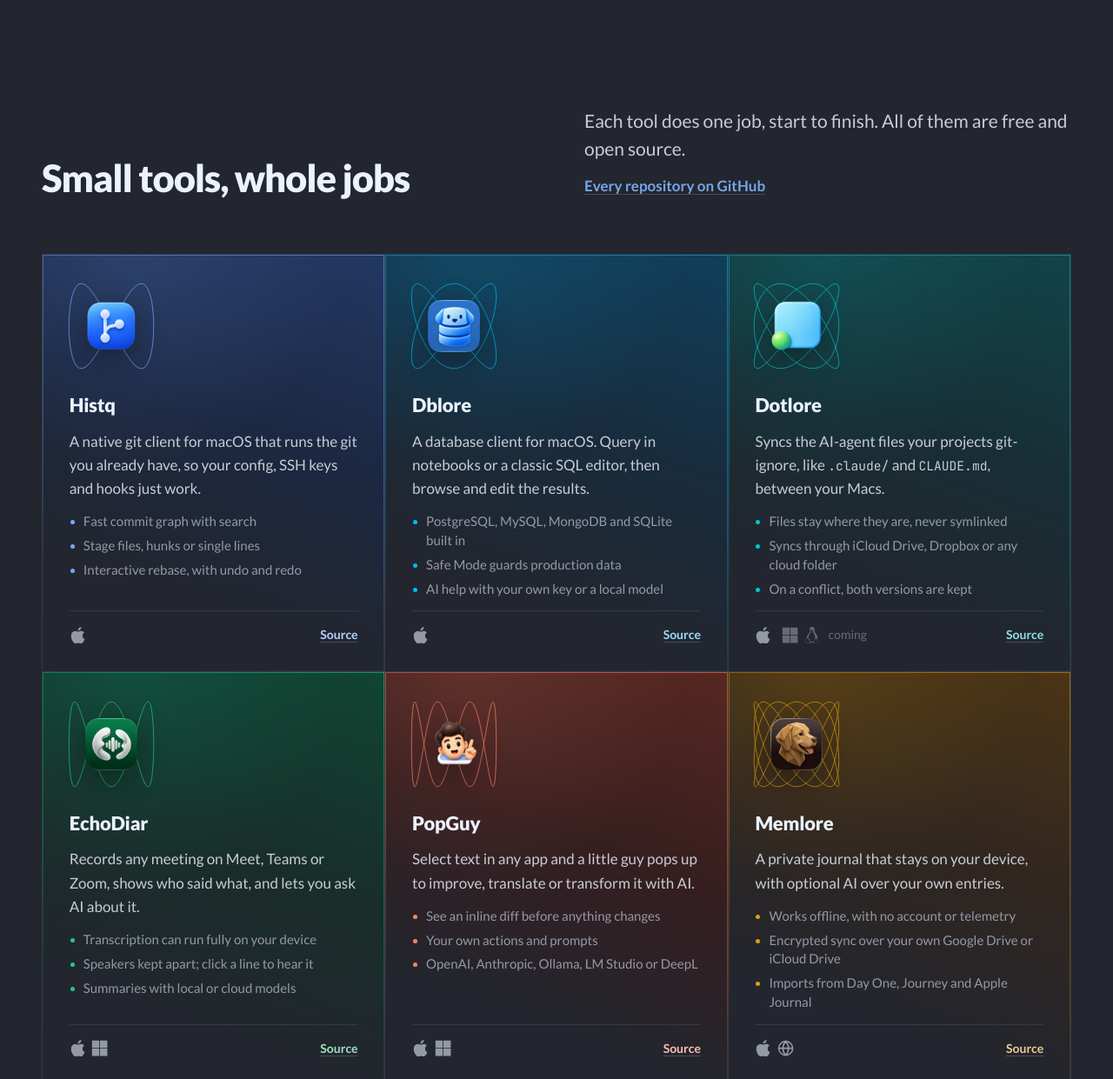
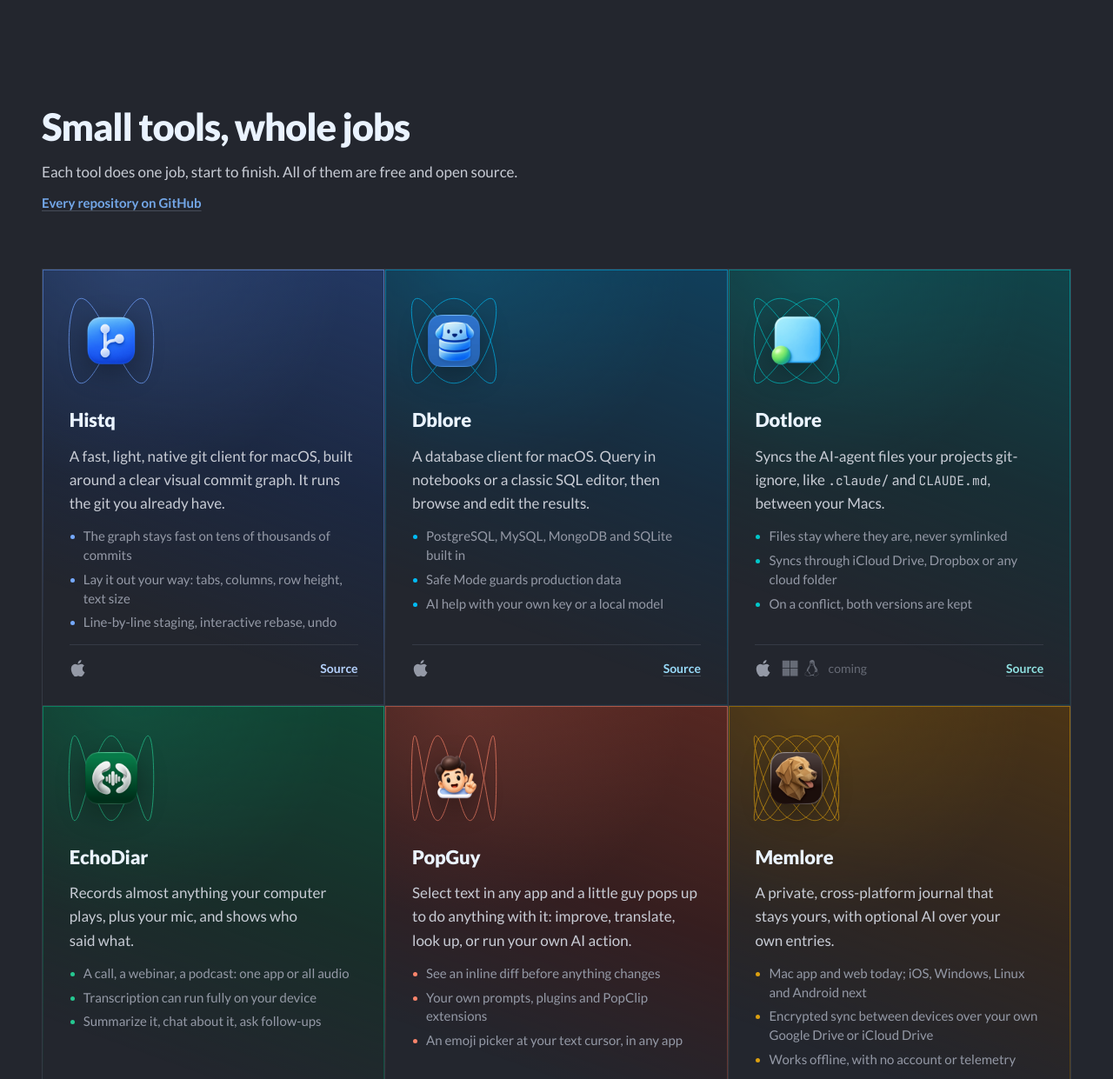
Before and after one commit to Coprimal/coprimal.dev, a plain HTML site: page index.html in a window 1280 px wide. Shown: the part 800-2041 px from the top of the page at 87% size. Drawn offline with Linux system fonts and the light colour scheme.

Commit message:
feat(tools): put the section intro under its title and rewrite four tool blurbs

```diff
--- a/index.html
+++ b/index.html
@@ -171,8 +171,8 @@
           <li class="tool" style="--h: 262">
             <div class="tool__mark"><svg class="tool__orbit" viewBox="0 0 200 200" data-orbit="1:2" aria-hidden="true"></svg><img src="assets/projects/histq-icon.png" width="160" height="160" alt="" loading="lazy"></div>
             <h3><a class="tool__name" href="https://histq.coprimal.dev" target="_blank" rel="noopener">Histq</a></h3>
-            <p class="tool__does">A native git client for macOS that runs the git you already have, so your config, SSH keys and hooks just work.</p>
-            <ul class="tool__points"><li>Fast commit graph with search</li><li>Stage files, hunks or single lines</li><li>Interactive rebase, with undo and redo</li></ul>
+            <p class="tool__does">A fast, light, native git client for macOS, built around a clear visual commit graph. It runs the git you already have.</p>
+            <ul class="tool__points"><li>The graph stays fast on tens of thousands of commits</li><li>Lay it out your way: tabs, columns, row height, text size</li><li>Line-by-line staging, interactive rebase, undo</li></ul>
             <p class="tool__foot"><span class="os"><svg role="img" aria-label="macOS"><title>macOS</title><use href="#os-mac"/></svg></span><a class="tool__more" href="https://github.com/Coprimal/Histq" target="_blank" rel="noopener">Source</a></p>
           </li>
           <li class="tool" style="--h: 229">
@@ -192,22 +192,22 @@
           <li class="tool" style="--h: 164">
             <div class="tool__mark"><svg class="tool__orbit" viewBox="0 0 200 200" data-orbit="1:3" aria-hidden="true"></svg><img src="assets/projects/echodiar-icon.png" width="160" height="160" alt="" loading="lazy"></div>
             <h3><a class="tool__name" href="https://echodiar.coprimal.dev" target="_blank" rel="noopener">EchoDiar</a></h3>
-            <p class="tool__does">Records any meeting on Meet, Teams or Zoom, shows who said what, and lets you ask AI about it.</p>
-            <ul class="tool__points"><li>Transcription can run fully on your device</li><li>Speakers kept apart; click a line to hear it</li><li>Summaries with local or cloud models</li></ul>
+            <p class="tool__does">Records almost anything your computer plays, plus your mic, and shows who said what.</p>
+            <ul class="tool__points"><li>A call, a webinar, a podcast: one app or all audio</li><li>Transcription can run fully on your device</li><li>Summarize it, chat about it, ask follow-ups</li></ul>
             <p class="tool__foot"><span class="os"><svg role="img" aria-label="macOS"><title>macOS</title><use href="#os-mac"/></svg><svg role="img" aria-label="Windows"><title>Windows</title><use href="#os-windows"/></svg></span><a class="tool__more" href="https://github.com/Coprimal/EchoDiar" target="_blank" rel="noopener">Source</a></p>
           </li>
           <li class="tool" style="--h: 33">
             <div class="tool__mark"><svg class="tool__orbit" viewBox="0 0 200 200" data-orbit="1:4" aria-hidden="true"></svg><img src="assets/projects/popguy-icon.png" width="160" height="160" alt="" loading="lazy"></div>
             <h3><a class="tool__name" href="https://popguy.coprimal.dev" target="_blank" rel="noopener">PopGuy</a></h3>
-            <p class="tool__does">Select text in any app and a little guy pops up to improve, translate or transform it with AI.</p>
-            <ul class="tool__points"><li>See an inline diff before anything changes</li><li>Your own actions and prompts</li><li>OpenAI, Anthropic, Ollama, LM Studio or DeepL</li></ul>
+            <p class="tool__does">Select text in any app and a little guy pops up to do anything with it: improve, translate, look up, or run your own AI action.</p>
+            <ul class="tool__points"><li>See an inline diff before anything changes</li><li>Your own prompts, plugins and PopClip extensions</li><li>An emoji picker at your text cursor, in any app</li></ul>
             <p class="tool__foot"><span class="os"><svg role="img" aria-label="macOS"><title>macOS</title><use href="#os-mac"/></svg><svg role="img" aria-label="Windows"><title>Windows</title><use href="#os-windows"/></svg></span><a class="tool__more" href="https://github.com/Coprimal/PopGuy" target="_blank" rel="noopener">Source</a></p>
           </li>
           <li class="tool" style="--h: 81">
             <div class="tool__mark"><svg class="tool__orbit" viewBox="0 0 200 200" data-orbit="4:7" aria-hidden="true"></svg><img src="assets/projects/memlore-icon.png" width="160" height="160" alt="" loading="lazy"></div>
             <h3><a class="tool__name" href="https://memlore.app" target="_blank" rel="noopener">Memlore</a></h3>
-            <p class="tool__does">A private journal that stays on your device, with optional AI over your own entries.</p>
-            <ul class="tool__points"><li>Works offline, with no account or telemetry</li><li>Encrypted sync over your own Google Drive or iCloud Drive</li><li>Imports from Day One, Journey and Apple Journal</li></ul>
+            <p class="tool__does">A private, cross-platform journal that stays yours, with optional AI over your own entries.</p>
+            <ul class="tool__points"><li>Mac app and web today; iOS, Windows, Linux and Android next</li><li>Encrypted sync between devices over your own Google Drive or iCloud Drive</li><li>Works offline, with no account or telemetry</li></ul>
             <p class="tool__foot"><span class="os"><svg role="img" aria-label="macOS"><title>macOS</title><use href="#os-mac"/></svg><svg role="img" aria-label="Web"><title>Web</title><use href="#os-web"/></svg></span><a class="tool__more" href="https://github.com/Coprimal/memlore" target="_blank" rel="noopener">Source</a></p>
           </li>
           <li class="tool" style="--h: 344">
--- a/styles.css
+++ b/styles.css
@@ -149,9 +149,9 @@ button, input, select, textarea { font: inherit; color: inherit; }
 @media (max-width: 640px) { .scope__toggle, .trio__toggle { display: none; } }
 
 /* ---------- section heads ---------- */
-.section-head { display: grid; gap: 20px 64px; align-items: end; margin-bottom: clamp(40px, 5vw, 64px); }
-@media (min-width: 900px) { .section-head { grid-template-columns: minmax(0, 1fr) minmax(0, 1fr); } }
-.section-head__link { display: flex; flex-wrap: wrap; gap: 8px 24px; margin-top: 14px; font-weight: 700; color: var(--sky); }
+.section-head { margin-bottom: clamp(40px, 5vw, 64px); }
+.section-head .lead { margin-top: 16px; font-size: 1.0625rem; max-width: 60ch; }
+.section-head__link { display: flex; flex-wrap: wrap; gap: 8px 24px; margin-top: 10px; font-size: 0.9375rem; font-weight: 700; color: var(--sky); }
 
 /* ---------- tools ---------- */
 .tools { padding-block: 0 var(--section); }
```
